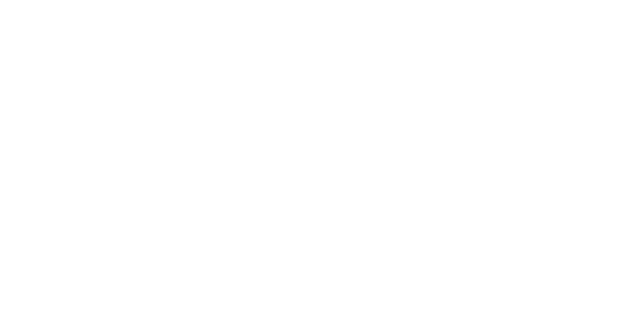
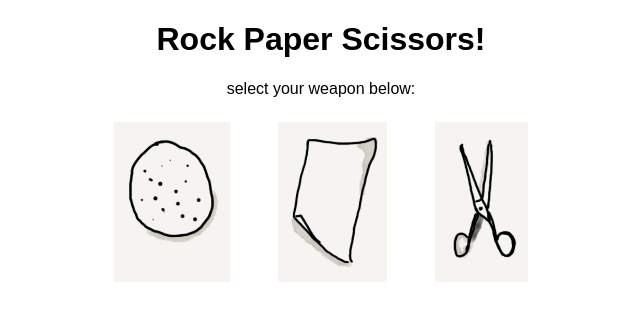
Before and after one commit to neolixiang/rock-scissors-paper, a plain HTML site: page index.html in a window 1280 px wide. Shown: the whole page, without its empty margins (319-959 px from the left). Drawn offline with Linux system fonts and the light colour scheme.

Commit message:
Added some css style to the project

```diff
--- a/index.html
+++ b/index.html
@@ -1,13 +1,23 @@
 <!DOCTYPE html>
 <html lang="en">
+
 <head>
     <meta charset="UTF-8">
     <meta http-equiv="X-UA-Compatible" content="IE=edge">
     <meta name="viewport" content="width=device-width, initial-scale=1.0">
     <title>Rock Scissors Paper Game!</title>
+    <link rel="stylesheet" href="./style.css">
+    <script src="./javascript.js" defer></script>
 </head>
+
 <body>
+    <h1>Rock Paper Scissors!</h1>
+    <div id = 'guidance'>select your weapon below:</div>
+    <div class='selections'>
+        <img src="./rock.png" id = 'selection'>
+        <img src="./paper.png" id = 'selection'>
+        <img src="./scissors.png" id = 'selection'>
+    </div>
+</body>
 
-    <script src="./javascript.js"></script>
-</body>
 </html>
--- a/javascript.js
+++ b/javascript.js
@@ -40,6 +40,11 @@ function gameRound() {
     }
 }
 
+
+
+
+
+
 function game() {
     let playerScore = 0;
     let computerScore = 0;
--- /dev/null
+++ b/style.css
@@ -0,0 +1,18 @@
+.selections {
+    display: flex;
+    width: auto;
+    justify-content: center;
+    gap: 3rem;
+    height: 10rem;
+    margin: 1.5rem;
+}
+
+h1 {
+    font-family: Arial, Helvetica, sans-serif;
+    text-align: center;
+}
+
+#guidance {
+    font-family: Arial, Helvetica, sans-serif;
+    text-align: center;
+}
```
